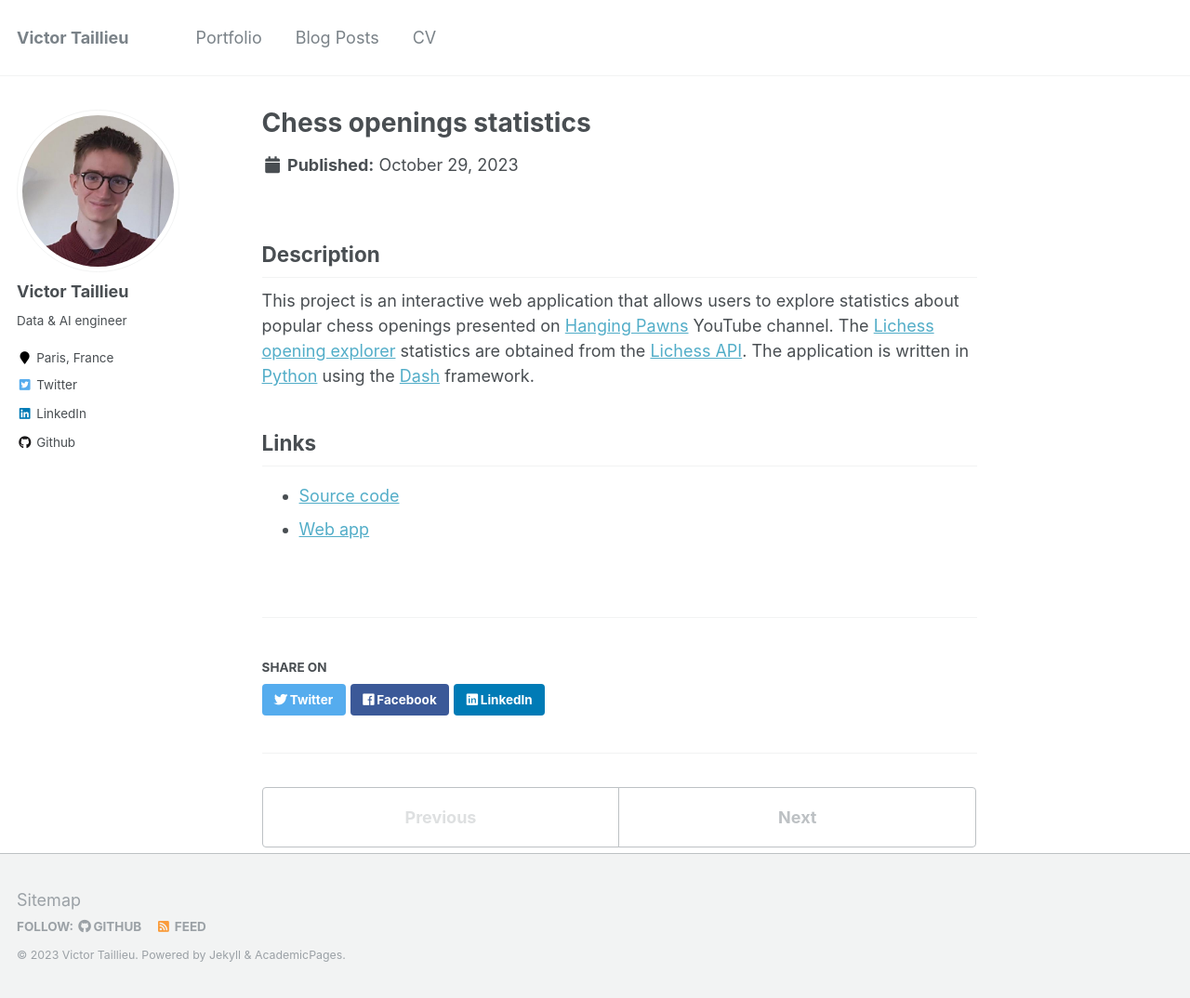
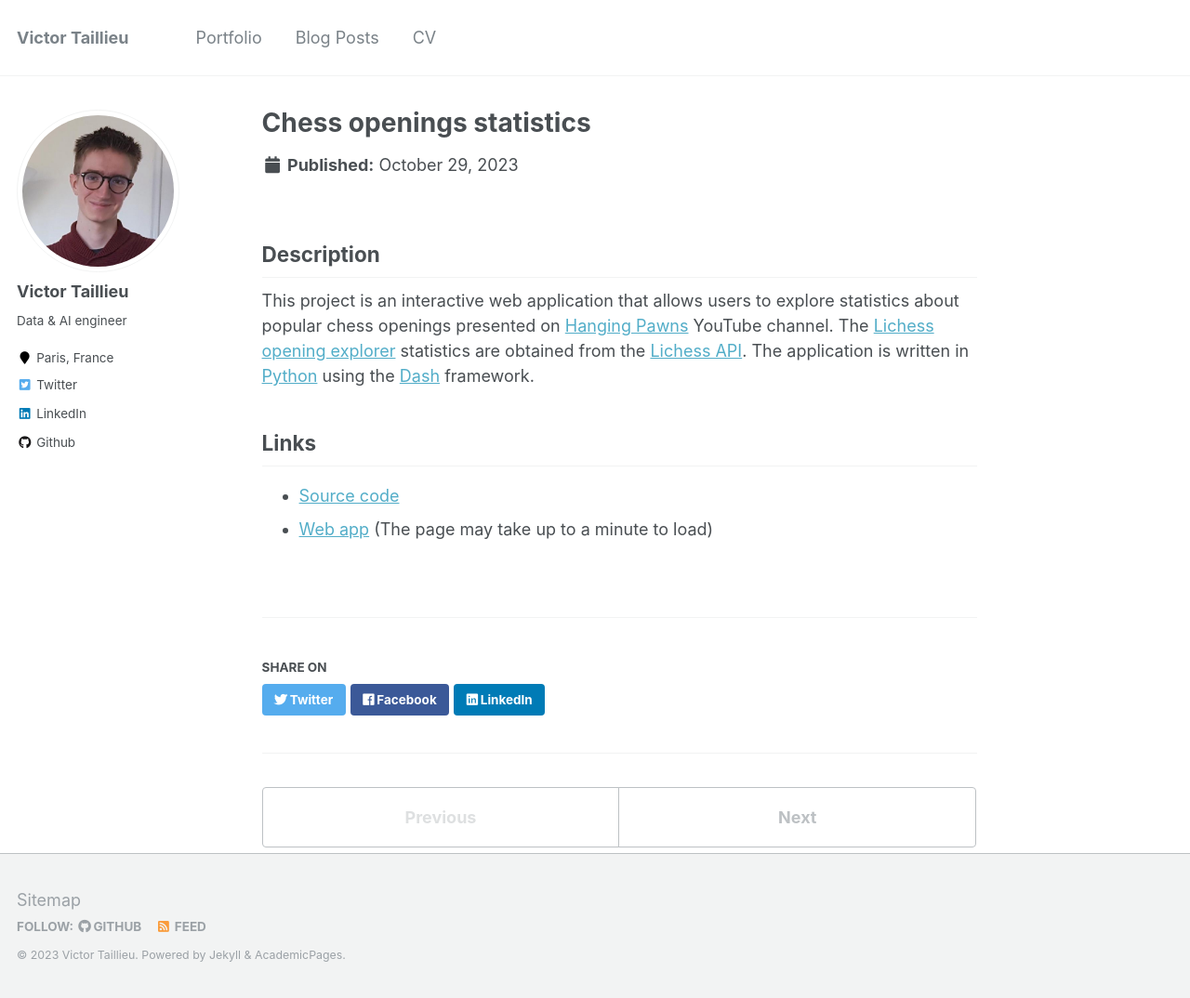
Before and after one commit to VictorTaillieu/victortaillieu.github.io, a Jekyll site: the page built from _portfolio/portfolio-1.md, in a window 1280 px wide and 1074 px high. Shown: the whole window at 93% size. Built offline with Jekyll 4.4.1, drawn with Linux system fonts in a browser that asks for light colours.

Commit message:
Mention web app loading time

```diff
--- a/_portfolio/portfolio-1.md
+++ b/_portfolio/portfolio-1.md
@@ -11,4 +11,4 @@ This project is an interactive web application that allows users to explore stat
 ## Links
 
 - [Source code](https://github.com/VictorTaillieu/chess-openings)
-- [Web app](https://chess-openings.onrender.com/)
+- [Web app](https://chess-openings.onrender.com/) (The page may take up to a minute to load)
```
